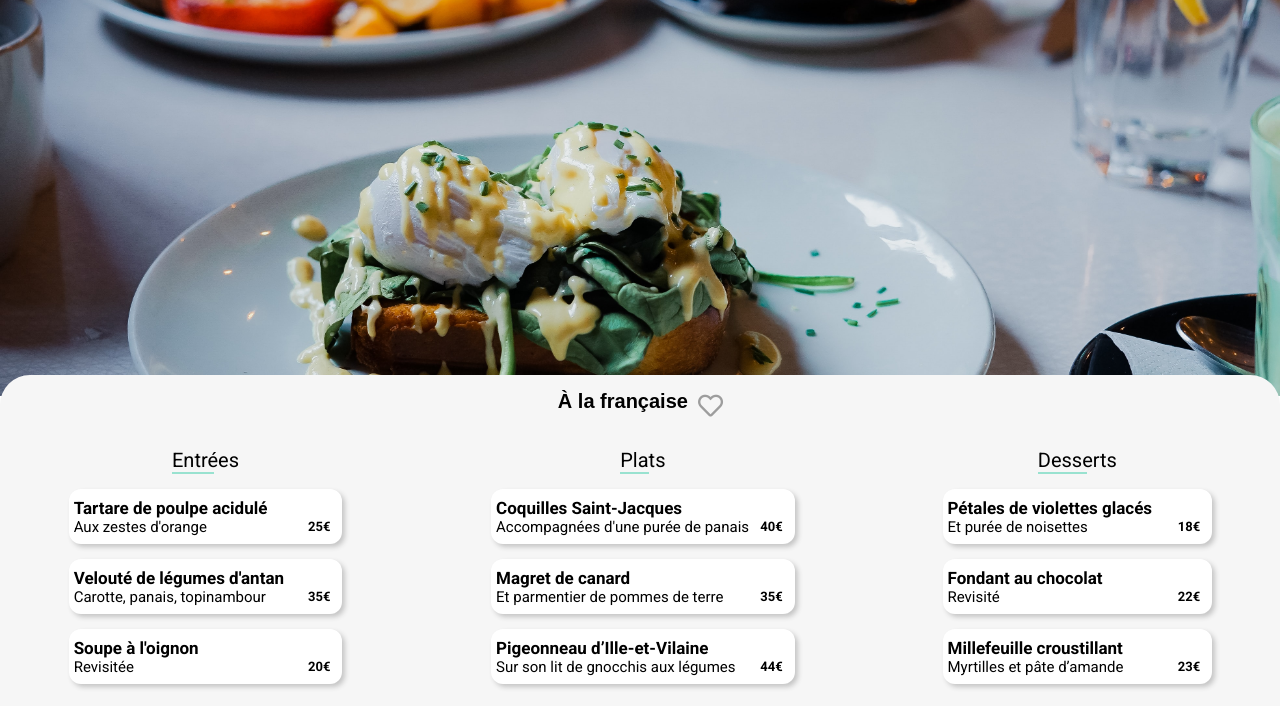
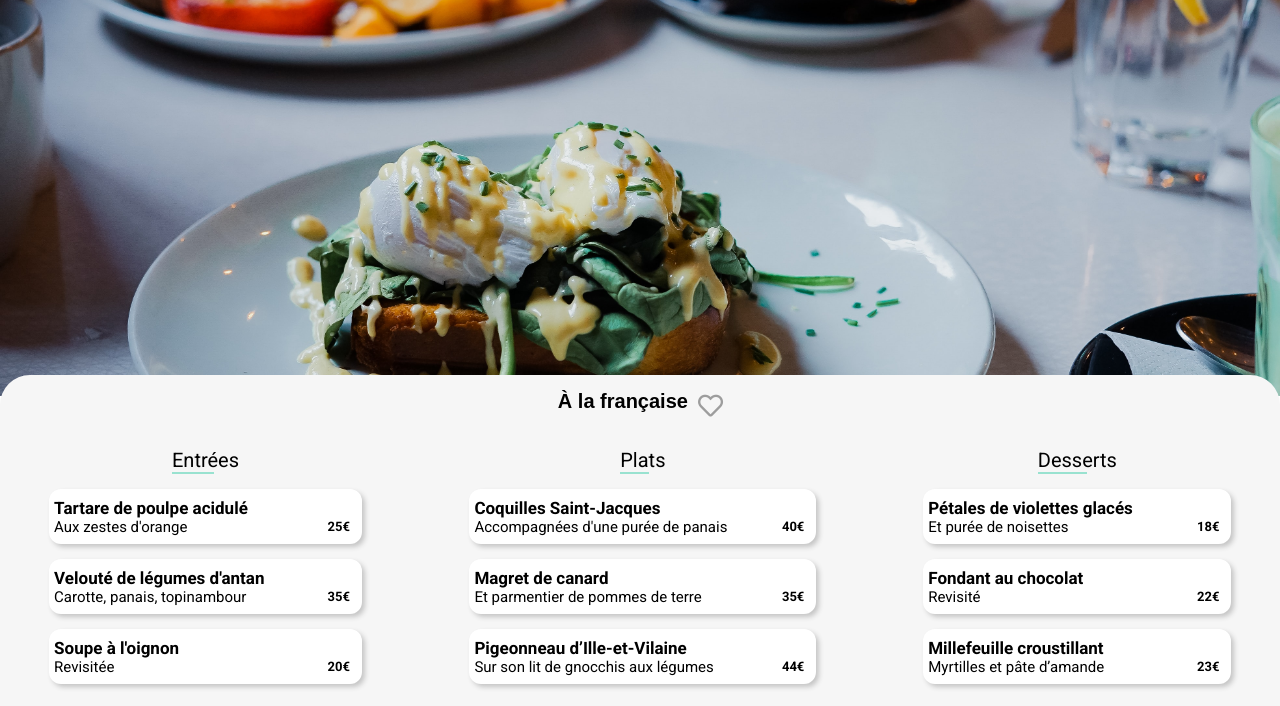
Before and after one commit to TrellixVulnTeam/P3_Cheikh_Ines_BSC2, a website: page A_la_francaise.html in a window 1280 px wide. Shown: the part 63-769 px from the top of the page. Drawn offline with nearby package versions, Linux system fonts and the light colour scheme; a web font is replaced by a local one.

Commit message:
version finale

```diff
--- a/sass/Layout/_menu.scss
+++ b/sass/Layout/_menu.scss
@@ -80,6 +80,9 @@
             @include for-tablet {
                 width: 70%;
             }
+                @include for-desktop {
+                    width: 80%;
+                }
     }
 
     &_price {
```
Also changed, not shown: css/style.css, 1 other file.
